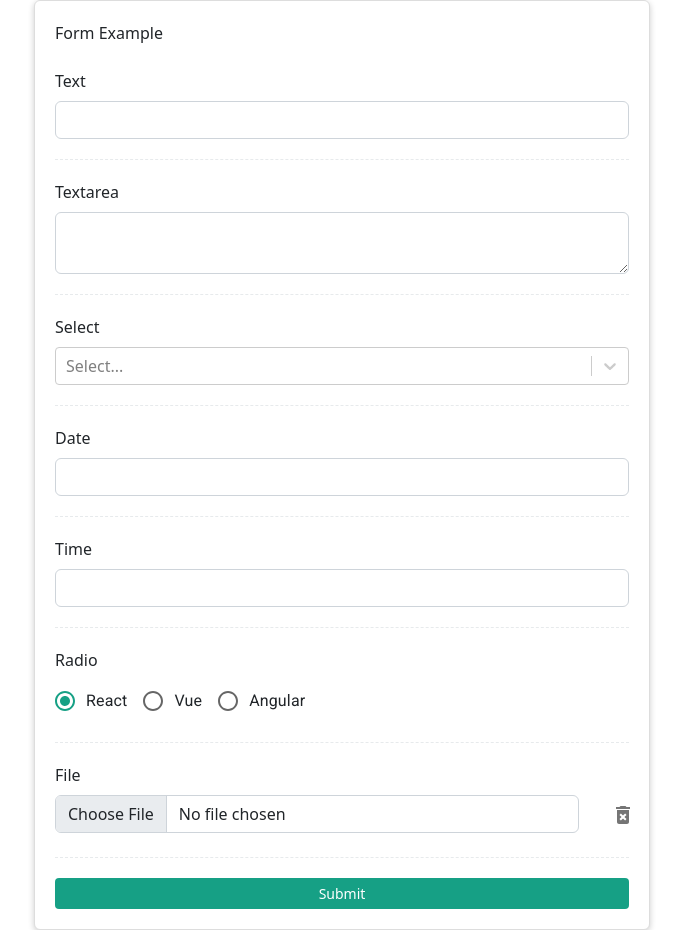
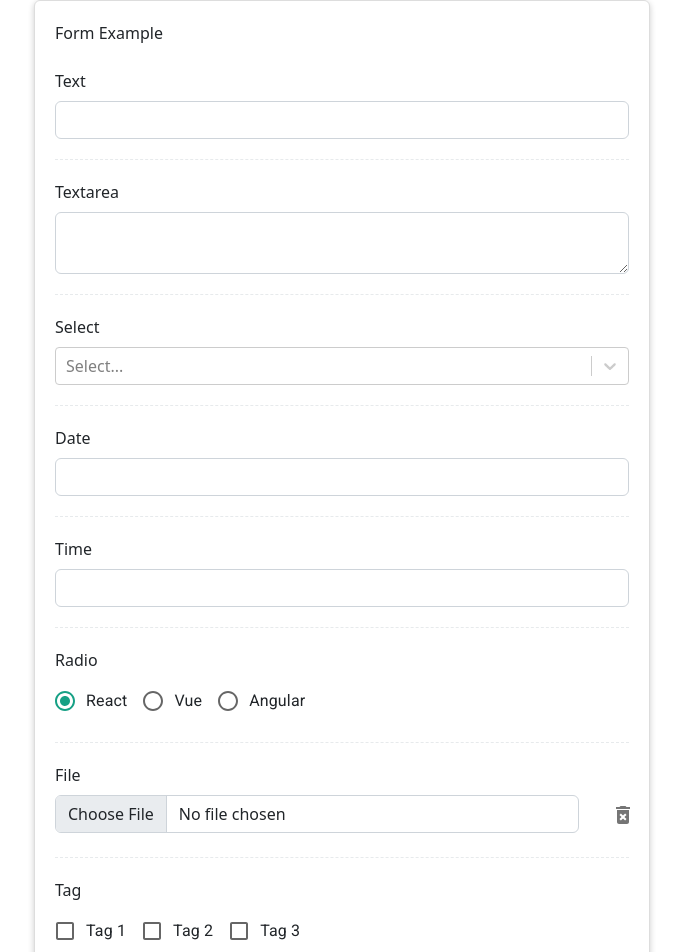
Before and after one commit to bungdanar/react-starter-18, a React (Create React App) app: page /form in a window 1280 px wide. Shown: the top 952 px of the page, without its empty margins (298-981 px from the left). Before the commit the page ends 930 px from the top, so only its background shows below. Built offline with nearby package versions, Linux system fonts and the light colour scheme.

Commit message:
chore: Add checkbox input component

```diff
--- /dev/null
+++ b/src/components/checkbox-input/CheckboxInput.tsx
@@ -0,0 +1,9 @@
+import { Checkbox, CheckboxProps, FormControlLabel } from '@mui/material'
+
+interface CheckboxInputProps extends CheckboxProps {
+  label: string
+}
+
+export default function CheckboxInput({ label, ...props }: CheckboxInputProps) {
+  return <FormControlLabel label={label} control={<Checkbox {...props} />} />
+}
--- a/src/pages/form/Form.tsx
+++ b/src/pages/form/Form.tsx
@@ -1,5 +1,6 @@
 import { observer } from 'mobx-react-lite'
 import { useRef, useState } from 'react'
+import CheckboxInput from '../../components/checkbox-input/CheckboxInput'
 import CustomButton from '../../components/custom-button/CustomButton'
 import CustomCard from '../../components/custom-card/CustomCard'
 import CustomDivider from '../../components/custom-divider/CustomDivider'
@@ -120,6 +121,33 @@ const FormPage = observer(() => {
                 handleReset={handleResetFile}
               />
               <CustomDivider />
+              <div className='mb-3'>
+                <label className='form-label'>Tag</label>
+                <div>
+                  <CheckboxInput
+                    label='Tag 1'
+                    checked={formState.tag1.value}
+                    onChange={(e) =>
+                      handleChangeFormInput('tag1', e.target.checked)
+                    }
+                  />
+                  <CheckboxInput
+                    label='Tag 2'
+                    checked={formState.tag2.value}
+                    onChange={(e) =>
+                      handleChangeFormInput('tag2', e.target.checked)
+                    }
+                  />
+                  <CheckboxInput
+                    label='Tag 3'
+                    checked={formState.tag3.value}
+                    onChange={(e) =>
+                      handleChangeFormInput('tag3', e.target.checked)
+                    }
+                  />
+                </div>
+              </div>
+              <CustomDivider />
               <div className='d-grid gap-1'>
                 <CustomButton type='submit'>Submit</CustomButton>
               </div>
--- a/src/stores/locals/form-example.ts
+++ b/src/stores/locals/form-example.ts
@@ -14,6 +14,9 @@ interface FormExampleState {
   time: FormInputStruct<null | Moment>
   radio: FormInputStruct<string>
   file: FileInputStruct<undefined | null | File>
+  tag1: FormInputStruct<boolean>
+  tag2: FormInputStruct<boolean>
+  tag3: FormInputStruct<boolean>
 }
 
 function initialFormExampleState(): FormExampleState {
@@ -46,6 +49,18 @@ function initialFormExampleState(): FormExampleState {
       value: undefined,
       isValid: false,
       identifier: null,
+    },
+    tag1: {
+      value: false,
+      isValid: true,
+    },
+    tag2: {
+      value: false,
+      isValid: true,
+    },
+    tag3: {
+      value: false,
+      isValid: true,
     },
   }
 }
```
